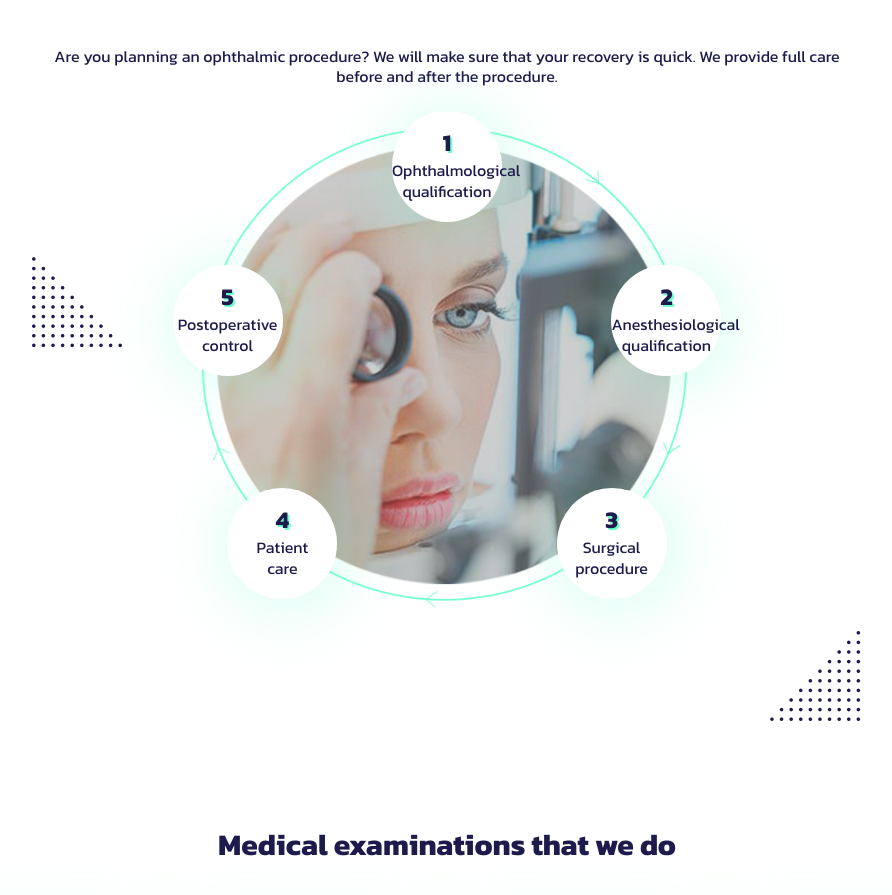
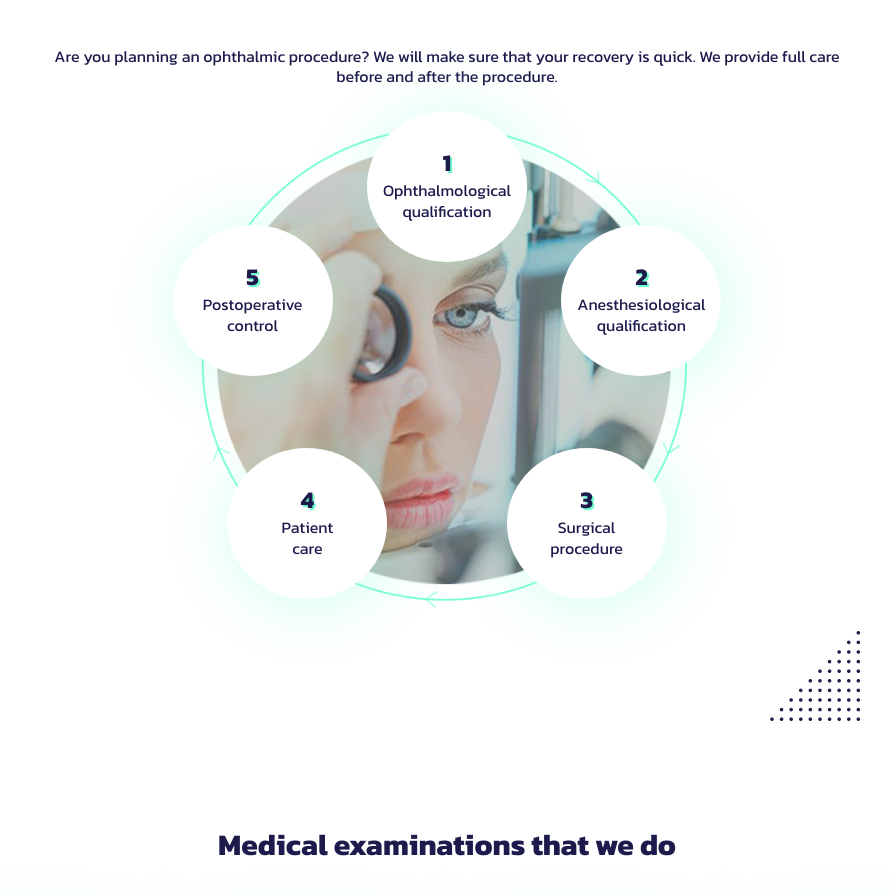
Before and after one commit to malanii/optomed, a plain HTML site: page index.html in a window 1280 px wide. Shown: the part 3829-4724 px from the top of the page, without its empty margins (193-1085 px from the left). Drawn offline with nearby package versions, Linux system fonts and the light colour scheme.

Commit message:
@media / mobile - 4rd corrections

```diff
--- a/index.html
+++ b/index.html
@@ -244,7 +244,7 @@
             that
             your
             recovery is quick. We provide full care before and after the procedure.</p>
-        <img class="preparation-img-dots-1" src="img/triangle_dots.jpg">
+        <!--<img class="preparation-img-dots-1" src="img/triangle_dots.jpg">-->
         <img class="preparation-img-dots-2" src="img/triangle_dots_2.jpg">
 
         <div class="preparation  p-0 col-12 col-sm-10 col-md-8 col-lg-9 col-xl-8">
--- a/style.css
+++ b/style.css
@@ -296,7 +296,7 @@
     margin: 0 10px 50px 10px;
     /*margin-right: 20px;*/
     /*margin-bottom: 50px;*/
-    padding: 50px 10px;
+    padding: 30px 10px;
     box-shadow: -3px 23px 85px -25px rgba(111, 255, 206, 0.52);
 }
 
@@ -317,6 +317,9 @@
 
     .services-desc-margin {
         margin-top: 0;
+    }
+    .services-item{
+        padding: 50px 10px;
     }
 }
 
@@ -512,13 +515,13 @@ preparation-wrapper{
 
 }
 
-.preparation-img-dots-1 {
+/*.preparation-img-dots-1 {*/
 
-    position: absolute;
-    top: 60%;
-    left: 1%;
-    /*z-index: -100;*/
-}
+    /*position: absolute;*/
+    /*top: 60%;*/
+    /*left: 1%;*/
+    /*!*z-index: -100;*!*/
+/*}*/
 
 .preparation-img-dots-2 {
     position: absolute;
@@ -526,10 +529,12 @@ preparation-wrapper{
     right: 1%;
 }
 
-@media only screen and (min-width: 420px) {
-    /*.preparation-item{*/
-    /*padding: 25px 0;*/
-    /*}*/
+@media only screen and (min-width: 720px) {
+    .preparation-item{
+    padding: 40px 0;
+        width: 160px;
+    }
+
 }
 
 
@@ -551,8 +556,8 @@ preparation-wrapper{
 }
 
 .footer-item {
-    display: flex;
-    justify-content: space-between;
+    /*display: flex;*/
+    /*justify-content: space-between;*/
 }
 
 .footer-header {
@@ -596,7 +601,12 @@ preparation-wrapper{
     color: #6fffce;
     font-size: 36px;
 }
-
+@media only screen and (min-width:720px) {
+    .footer-item {
+        display: flex;
+        justify-content: space-between;
+    }
+}
 /*----------------------------------------modal----------------------------------*/
 .modal {
     display: none;
```
